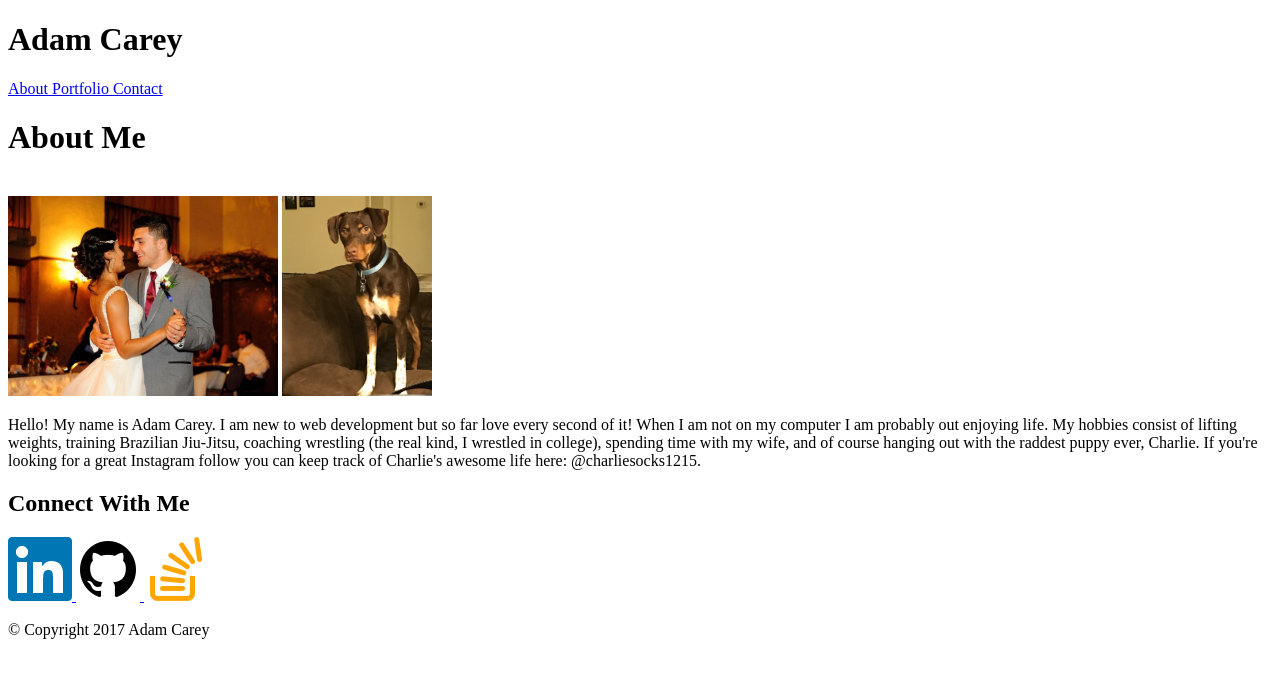
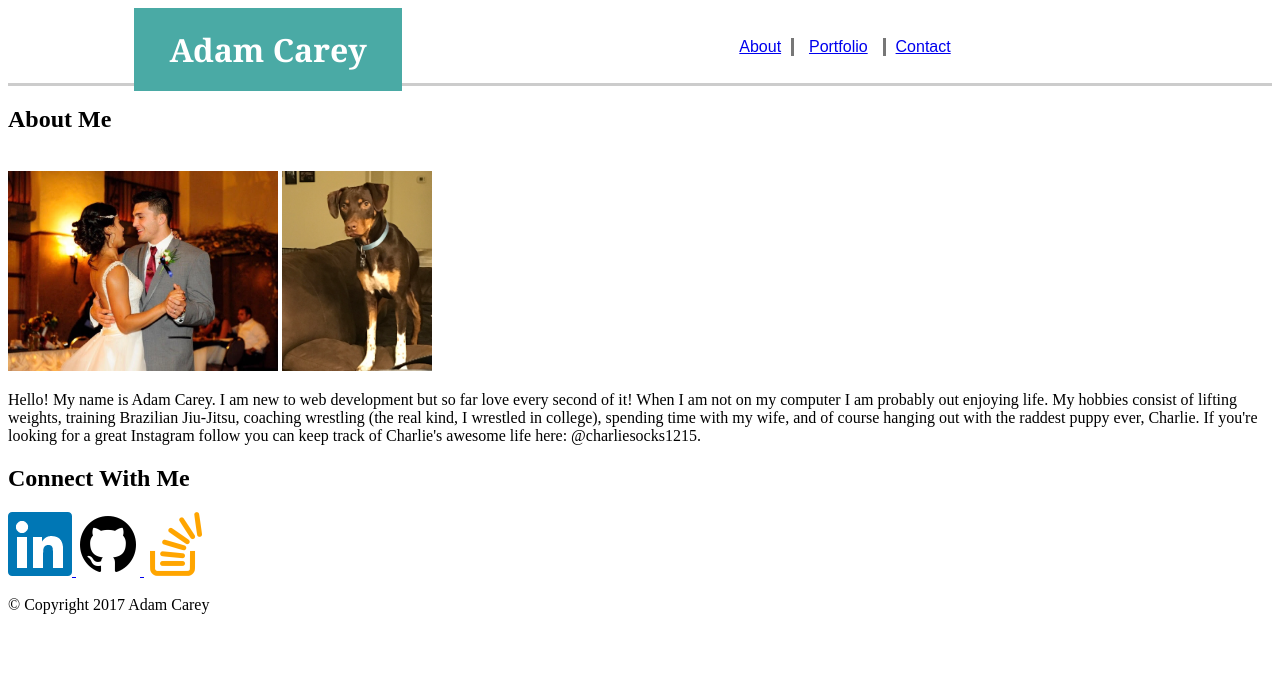
Before and after one commit to adcarey/Basic-Portfolio, a plain HTML site: page index.html in a window 1280 px wide. Drawn offline with Linux system fonts and the light colour scheme; files whose address does not match are found by name.

Commit message:
added header css

```diff
--- a/assets/css/style.css
+++ b/assets/css/style.css
@@ -0,0 +1,48 @@
+header {
+	height: 75px;
+	width: 100%;
+	border-bottom: solid;
+	border-color: #cccccc;
+}
+
+h1 {
+	margin: 0;
+	padding: 20px;
+	margin-left: 10%;
+	width: 18%;
+	background-color: #4aaaa5;
+	float: left;
+	font-family: 'Georgia', Times, Times New Roman, serif;
+	color: white;
+	text-align:center;
+}
+#about {
+	margin-top: 30px;
+	width: 30%;
+	float: left;
+	text-align: right;
+	padding-right: 10px;
+	font-family: 'Arial', 'Helvetica Neue', Helvetica, sans-serif;
+	color: #777777;
+}
+
+#portfolio {
+	margin-top: 30px;
+	width: 7%;
+	float: left;
+	text-align: center;
+	border-left: solid;
+	border-right: solid;
+	font-family: 'Arial', 'Helvetica Neue', Helvetica, sans-serif;
+	color: #777777;
+}
+
+#contact {
+	margin-top: 30px;
+	width: 10%;
+	float: left;
+	text-align: left;
+	padding-left: 10px;
+	font-family: 'Arial', 'Helvetica Neue', Helvetica, sans-serif;
+	color: #777777;
+}
--- a/index.html
+++ b/index.html
@@ -3,40 +3,51 @@
 	<head>
 		<meta charset="UTF-8">
 		<title>Adam Carey's Portfolio</title>
+		<link rel="stylesheet" type="text/css" href="assets/css/style.css">
 	</head>
 	<body>
+	<header>
 	<h1>Adam Carey</h1>
 
-	<a href="file:///Users/Adam/Desktop/CodingBootcamp/Basic-Portfolio/index.html"> About </a>
+		<section id=about>
+		<a href="index.html"> About </a>
+		</section>
+		<section id=portfolio>
+		<a href="portfolio.html"> Portfolio </a>
+		</section>
+		<section id=contact>
+		<a href="contact.html"> Contact </a>
+		</section>
+	</header>
 
-	<a href="file:///Users/Adam/Desktop/CodingBootcamp/Basic-Portfolio/portfolio.html"> Portfolio </a>
+	<div>
+	<h2>About Me</h2><br>
 
-	<a href="file:///Users/Adam/Desktop/CodingBootcamp/Basic-Portfolio/contact.html"> Contact </a>
-
-	<h1>About Me</h1><br>
-
-	<img src="file:///Users/Adam/Desktop/CodingBootcamp/Basic-Portfolio/assets/images/WeddingDance.jpg" alt="wedding photo" width="270" height="200"/>
-	<img src="file:///Users/Adam/Desktop/CodingBootcamp/Basic-Portfolio/assets/images/CharlieSocks.jpg" alt="Charlie Socks" width="150" height="200"/>
+	<img src="assets/images/WeddingDance.jpg" alt="wedding photo" width="270" height="200"/>
+	<img src="assets/images/CharlieSocks.jpg" alt="Charlie Socks" width="150" height="200"/>
 
 	<p>Hello! My name is Adam Carey. I am new to web development but so far love every second of it! When I am not on my computer I am probably out enjoying life. My hobbies consist of lifting weights, training Brazilian Jiu-Jitsu, coaching wrestling (the real kind, I wrestled in college), spending time with my wife, and of course hanging out with the raddest puppy ever, Charlie. If you're looking for a great Instagram follow you can keep track of Charlie's awesome life here: @charliesocks1215. </p>
+	</div>
 
+	<div class=connect>
 	<aside>
 
 	<h2>Connect With Me</h2>
 
 	<a href="https://www.linkedin.com/in/adam-carey-305b1274/" target="_blank">
-		<img src="file:///Users/Adam/Desktop/CodingBootcamp/Basic-Portfolio/assets/images/LinkedIn.ico" alt="Linked In"/>
+		<img src="assets/images/LinkedIn.ico" alt="Linked In"/>
 	</a>
 
 	<a href="https://github.com/adcarey" target="_blank">
-		<img src="file:///Users/Adam/Desktop/CodingBootcamp/Basic-Portfolio/assets/images/GitHub.png" alt="Git Hub" width="64" height="64"/>
+		<img src="assets/images/GitHub.png" alt="Git Hub" width="64" height="64"/>
 	</a>
 
 	<a href="http://stackoverflow.com/users/7898821/adcarey?tab=profile" target="_blank">
-		<img src="file:///Users/Adam/Desktop/CodingBootcamp/Basic-Portfolio/assets/images/StackOverflow.png" alt="Stack Overflow" width="64" height="64"/>
+		<img src="assets/images/StackOverflow.png" alt="Stack Overflow" width="64" height="64"/>
 	</a>
 
 	</aside>
+	</div>
 	</body>
 
 	<footer>
```
Also changed, not shown: contact.html (+21 -10 lines), portfolio.html (+35 -25 lines).
